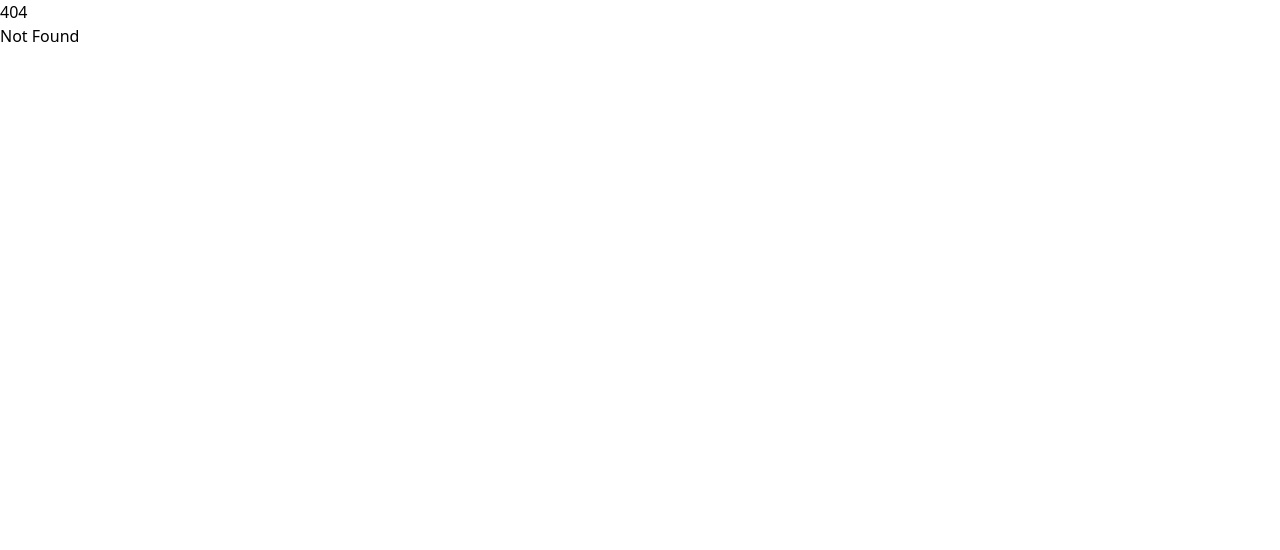
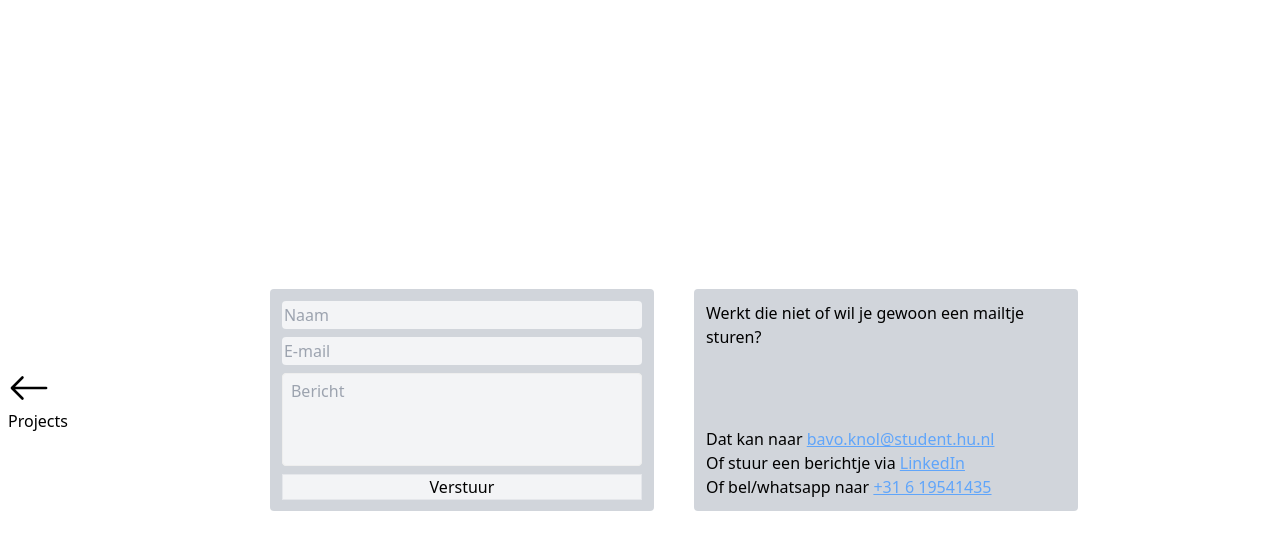
Before and after one commit to Ovab/SveltePortfolio, a SvelteKit app: page /contact in a window 1280 px wide. Before the commit this address had no page. Shown: the top 550 px of the page. Built offline with nearby package versions, Linux system fonts and the light colour scheme.

Commit message:
Project page bijna af, contact page html ook af

```diff
--- /dev/null
+++ b/src/components/NavArrow.svelte
@@ -0,0 +1,21 @@
+<script>
+    export let message;
+    export let url;
+
+    export let arrowRight;
+</script>
+
+<a href="{url}" class="flex flex-col justify-center h-screen {arrowRight ? 'mr-2' : 'ml-2'} ">
+    {#if arrowRight}
+        <svg xmlns="http://www.w3.org/2000/svg" width="42" height="42" fill="currentColor" class="bi bi-arrow-right"
+             viewBox="0 0 16 16">
+            <path fill-rule="evenodd"
+                  d="M1 8a.5.5 0 0 1 .5-.5h11.793l-3.147-3.146a.5.5 0 0 1 .708-.708l4 4a.5.5 0 0 1 0 .708l-4 4a.5.5 0 0 1-.708-.708L13.293 8.5H1.5A.5.5 0 0 1 1 8z"/>
+        </svg>
+    {:else}
+        <svg xmlns="http://www.w3.org/2000/svg" width="42" height="42" fill="currentColor" class="bi bi-arrow-left" viewBox="0 0 16 16">
+            <path fill-rule="evenodd" d="M15 8a.5.5 0 0 0-.5-.5H2.707l3.147-3.146a.5.5 0 1 0-.708-.708l-4 4a.5.5 0 0 0 0 .708l4 4a.5.5 0 0 0 .708-.708L2.707 8.5H14.5A.5.5 0 0 0 15 8z"/>
+        </svg>
+    {/if}
+    {message}
+</a>
--- a/src/components/NavLeft.svelte
+++ /dev/null
@@ -1,12 +0,0 @@
-<script>
-    export let message;
-</script>
-
-<div>
-    <div class="flex flex-col justify-center h-screen ml-2">
-        <svg xmlns="http://www.w3.org/2000/svg" width="42" height="42" fill="currentColor" class="bi bi-arrow-left" viewBox="0 0 16 16">
-            <path fill-rule="evenodd" d="M15 8a.5.5 0 0 0-.5-.5H2.707l3.147-3.146a.5.5 0 1 0-.708-.708l-4 4a.5.5 0 0 0 0 .708l4 4a.5.5 0 0 0 .708-.708L2.707 8.5H14.5A.5.5 0 0 0 15 8z"/>
-        </svg>
-        <p>{message}</p>
-    </div>
-</div>
--- a/src/components/NavRight.svelte
+++ /dev/null
@@ -1,13 +0,0 @@
-<script>
-    export let message;
-    export let url;
-</script>
-
-<a href="{url}" class="flex flex-col justify-center h-screen mr-2">
-    <svg xmlns="http://www.w3.org/2000/svg" width="42" height="42" fill="currentColor" class="bi bi-arrow-right"
-         viewBox="0 0 16 16">
-        <path fill-rule="evenodd"
-              d="M1 8a.5.5 0 0 1 .5-.5h11.793l-3.147-3.146a.5.5 0 0 1 .708-.708l4 4a.5.5 0 0 1 0 .708l-4 4a.5.5 0 0 1-.708-.708L13.293 8.5H1.5A.5.5 0 0 1 1 8z"/>
-    </svg>
-    {message}
-</a>
--- a/src/components/ProjectBlock.svelte
+++ b/src/components/ProjectBlock.svelte
@@ -1,18 +1,30 @@
 <script lang="ts">
     import Tags from "./tags.svelte";
+
     export let name
     export let korteBeschrijving;
     export let tags;
 
-    export let img
+    export let img;
+
+    let openMore = false;
+    function openMoreHandler() {
+        openMore = true;
+    }
+
+    function closeMoreHandler(event = event) {
+        // make sure you're clicking the black stuff and not inside the info box
+        if(event.target.id == "outerDiv") openMore = false;
+    }
 </script>
-<div class="group">
-<div class=" h-[250px] rounded bg-gray-500 group-hover:scale-105 transition-all">
+
+<div class="group cursor-pointer" on:click={openMoreHandler}>
+    <div class="h-[250px] rounded bg-gray-500 group-hover:scale-105 transition-all">
         <div class="flex justify-center overflow-hidden">
             <img class="rounded object-cover h-[250px] group-hover:scale-110 transition-all" src="{img}" alt="yYEET">
         </div>
-    <div class="relative -translate-y-[70px] bg-gray-800/70 h-[70px] rounded flex flex-row">
-        <div class="w-[50%]">
+        <div class="relative -translate-y-[70px] bg-gray-800/70 h-[70px] rounded grid grid-cols-2">
+            <div>
                 <p class="text-white ml-2 font-semibold">{name}</p>
                 <Tags tagName="nuxt" tags="{tags}"/>
             </div>
@@ -21,3 +33,11 @@
         </div>
     </div>
 </div>
+
+{#if openMore}
+    <div class="absolute z-50 h-screen w-screen bg-black/40 top-0 left-0" id="outerDiv" on:click={closeMoreHandler}>
+        <div class="bg-white h-[40vw] w-[60vw] rounded translate-x-[33%] translate-y-[10%] flex p-2" id="innerDiv">
+            <img class="rounded object-scale-down w-[40%] group-hover:scale-110 transition-all bg-gray-500" src="{img}" alt="yYEET">
+        </div>
+    </div>
+{/if}
--- /dev/null
+++ b/src/components/TextAreaAutoResize.svelte
@@ -0,0 +1,37 @@
+<script>
+    export let value = '';
+    export let minRows = 1;
+    export let maxRows;
+
+    $: minHeight = `${1 + minRows * 1.2}em`;
+    $: maxHeight = maxRows ? `${1 + maxRows * 1.2}em` : `auto`;
+</script>
+
+<div class="relative">
+	<pre
+            aria-hidden="true"
+            style="min-height: {minHeight}; max-height: {maxHeight}"
+            class="rounded"
+    >{value + '\n'}</pre>
+
+    <textarea bind:value class="bg-gray-100 rounded p-0.5" id="bericht" placeholder="Bericht"></textarea>
+</div>
+
+<style>
+    pre, textarea {
+        font-family: inherit;
+        padding: 0.5em;
+        box-sizing: border-box;
+        border: 1px solid #eee;
+        line-height: 1.2;
+        overflow: hidden;
+    }
+
+    textarea {
+        position: absolute;
+        width: 100%;
+        height: 100%;
+        top: 0;
+        resize: none;
+    }
+</style>
--- a/src/components/tags.svelte
+++ b/src/components/tags.svelte
@@ -1,4 +1,4 @@
-<div>
+<div class="flex flex-wrap">
     {#each tags as tag}
         <span class=" ml-2 rounded p-0.5" style="background-color: {tag.color}">{tag.name}</span>
     {/each}
--- a/src/routes/+page.svelte
+++ b/src/routes/+page.svelte
@@ -1,5 +1,5 @@
 <script>
-    import NavRight from "../components/NavRight.svelte";
+    import NavRight from "../components/NavArrow.svelte";
 </script>
 
 <div class="h-full w-full flex flex-row">
@@ -18,7 +18,7 @@
         </div>
     </div>
 
-    <NavRight message="projects" url="/projects"/>
+    <NavRight message="projects" url="/projects" arrowRight="true"/>
 </div>
 
 
--- /dev/null
+++ b/src/routes/contact/+page.svelte
@@ -0,0 +1,41 @@
+<script>
+    import TextArea from "../../components/TextAreaAutoResize.svelte";
+    import NavArrow from "../../components/NavArrow.svelte";
+    let val = "";
+
+    function submit() {
+        const email = document.getElementById('email').value;
+        const naam = document.getElementById('naam').value;
+        const bericht = document.getElementById('bericht').value;
+
+        console.log(email, naam, bericht);
+    }
+</script>
+
+<div class="flex flex-row">
+    <NavArrow message="Projects" url="/projects"/>
+    <div class="flex place-self-center justify-center w-full">
+        <div class="flex flex-col bg-gray-300 h-[222px] w-[30vw] rounded p-3 gap-2">
+            <input type="text" class="bg-gray-100 rounded w-full p-0.5" placeholder="Naam" id="naam">
+            <input type="email" class="bg-gray-100 rounded w-full p-0.5" placeholder="E-mail" id="email">
+            <TextArea bind:value={val}
+                    minRows={4}
+                    maxRows={20}/>
+            <button on:click={submit} type="submit" class="border text-center bg-gray-100" value="Verstuur">Verstuur</button>
+        </div>
+
+
+        <div class=" ml-10 flex flex-col bg-gray-300 h-[222px] w-[30vw] rounded p-3 gap-2">
+            <p>
+                Werkt die niet of wil je gewoon een mailtje sturen?
+            </p>
+
+            <p class="mt-auto"> Dat kan naar <a class="w-fit text-blue-400 underline" href="mailto:bavo.knol@student.hu.nl">bavo.knol@student.hu.nl</a><br>
+                Of stuur een berichtje via <a class="w-fit text-blue-400 underline" href="https://www.linkedin.com/in/bavo/">LinkedIn</a><br>
+                Of bel/whatsapp naar <a class="w-fit text-blue-400 underline" href="tel:+31619541435">+31 6 19541435</a>
+            </p>
+
+
+        </div>
+    </div>
+</div>
--- a/src/routes/projects/+page.svelte
+++ b/src/routes/projects/+page.svelte
@@ -1,5 +1,6 @@
 <script>
     import ProjectBlock from "../../components/ProjectBlock.svelte";
+    import NavArrow from "../../components/NavArrow.svelte";
 
     export const tags = [
         {
@@ -8,12 +9,12 @@
         },
         {
             "name": "Tailwind",
-            "color":'#38bdf8'
+            "color": '#38bdf8'
 
         },
         {
             "name": "Svelte",
-            "color":'#ff0080'
+            "color": '#ff0080'
 
         },
         {
@@ -23,21 +24,26 @@
     ]
 </script>
 
-<div class="mx-10">
+<div class="h-full w-full flex flex-row">
+    <NavArrow message="Home" url="/"/>
+    <div class="flex flex-col w-full mx-2">
         <h1 class="text-3xl">
             Projecten
         </h1>
 
         <h2 class="text-2xl text-center">Werk</h2>
-    <div class="grid grid-cols-3 grid-rows-1 mt-3 gap-2">
-        <ProjectBlock name="Jaspers Media" korteBeschrijving="sample text" tags="{tags}" img="/assets/logo-jm.png" url="/projects"/>
+        <div class="grid grid-cols-1 md:grid-cols-2 2xl:grid-cols-3 grid-rows-1 mt-3 gap-2">
+            <ProjectBlock name="Jaspers Media" korteBeschrijving="sample text" tags="{tags}" img="/assets/logo-jm.png"
+                          url="/projects"/>
             <ProjectBlock korteBeschrijving="yeyeyey" tags="{tags}" img="/assets/test.jpg" url="/projects"/>
             <ProjectBlock korteBeschrijving="yeyeyey" tags="{tags}" img="/assets/test.jpg" url="/projects"/>
         </div>
         <h2 class="text-2xl text-center">Projecten</h2>
-    <div class="grid grid-cols-3 grid-rows-1 mt-3 gap-2">
+        <div class="grid grid-cols-1 md:grid-cols-2 2xl:grid-cols-3 grid-rows-1 mt-3 gap-2">
             <ProjectBlock korteBeschrijving="yeyeyey" tags="{tags}" img="/assets/test.jpg" url="/projects"/>
             <ProjectBlock korteBeschrijving="yeyeyey" tags="{tags}" img="/assets/test.jpg" url="/projects"/>
             <ProjectBlock korteBeschrijving="yeyeyey" tags="{tags}" img="/assets/test.jpg" url="/projects"/>
         </div>
     </div>
+    <NavArrow message="Contact" url="/contact" arrowRight="true"/>
+</div>
```
Lines whose indentation alone changed are shown as unchanged.
